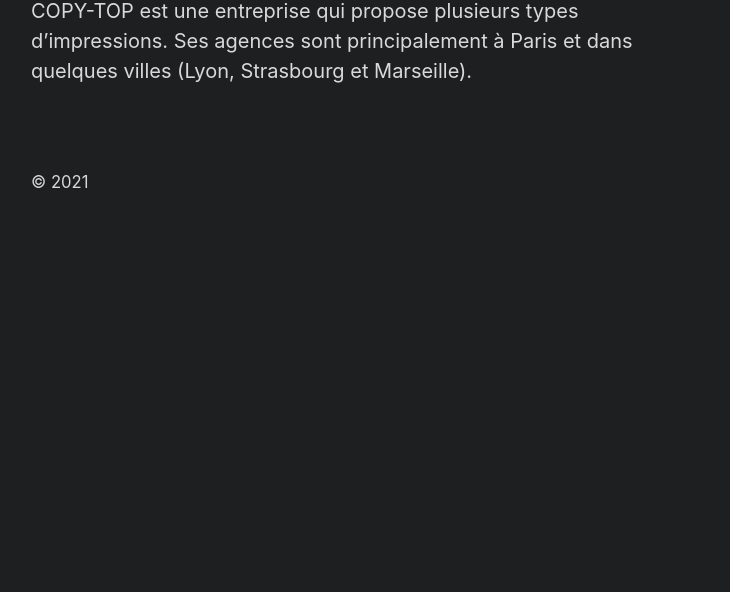
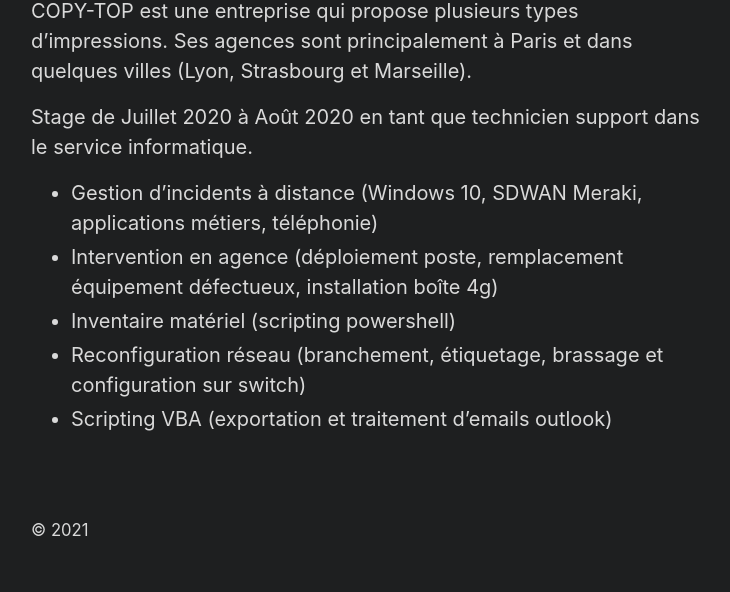
Before and after one commit to arthur-nechab/portfolio, a Jekyll site: the page built from stage.md, in a window 1280 px wide. Shown: the part 543-1135 px from the top of the page, without its empty margins (273-1003 px from the left). Built offline with Jekyll 4.4.1, drawn with Linux system fonts in a browser that asks for light colours; before the commit the page ends 900 px from its top, so only the background shows below that.

Commit message:
Update stage.md

```diff
--- a/stage.md
+++ b/stage.md
@@ -4,6 +4,14 @@
 ---
 <br/>
 
-![copytop](https://i.imgur.com/Mr6TDgB.png)
+![copytop](https://i.imgur.com/lSnvyPV.png)
 
 COPY-TOP est une entreprise qui propose plusieurs types d'impressions. Ses agences sont principalement à Paris et dans quelques villes (Lyon, Strasbourg et Marseille).
+
+Stage de Juillet 2020 à Août 2020 en tant que technicien support dans le service informatique.
+
+- Gestion d’incidents à distance (Windows 10, SDWAN Meraki, applications métiers, téléphonie)
+- Intervention en agence (déploiement poste, remplacement équipement défectueux, installation boîte 4g)
+- Inventaire matériel (scripting powershell)
+- Reconfiguration réseau (branchement, étiquetage, brassage et configuration sur switch)
+- Scripting VBA (exportation et traitement d’emails outlook)
```
